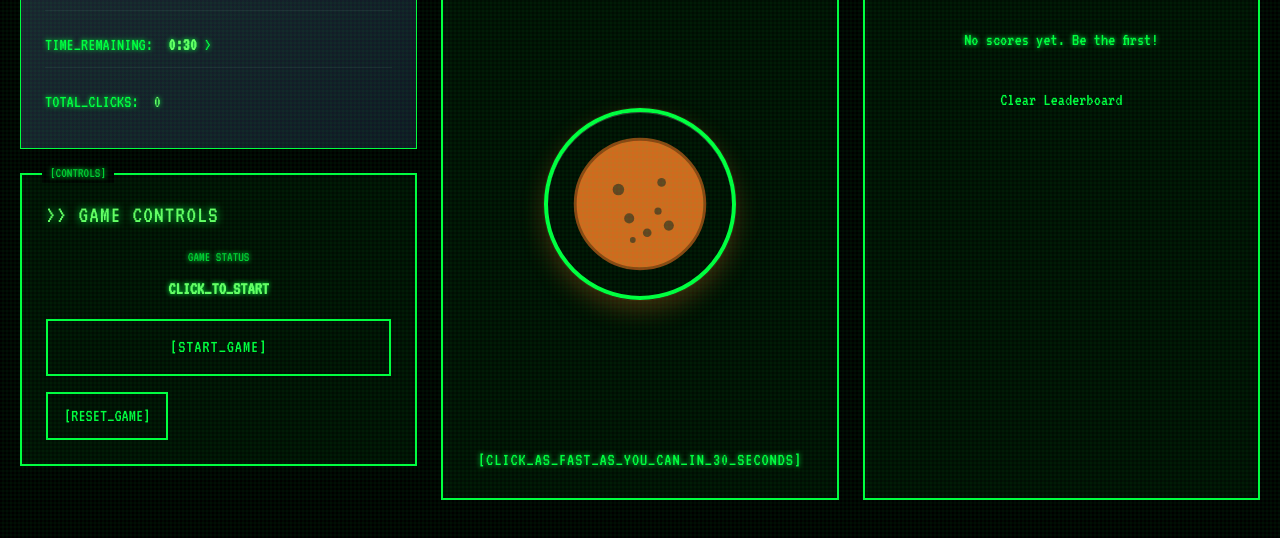
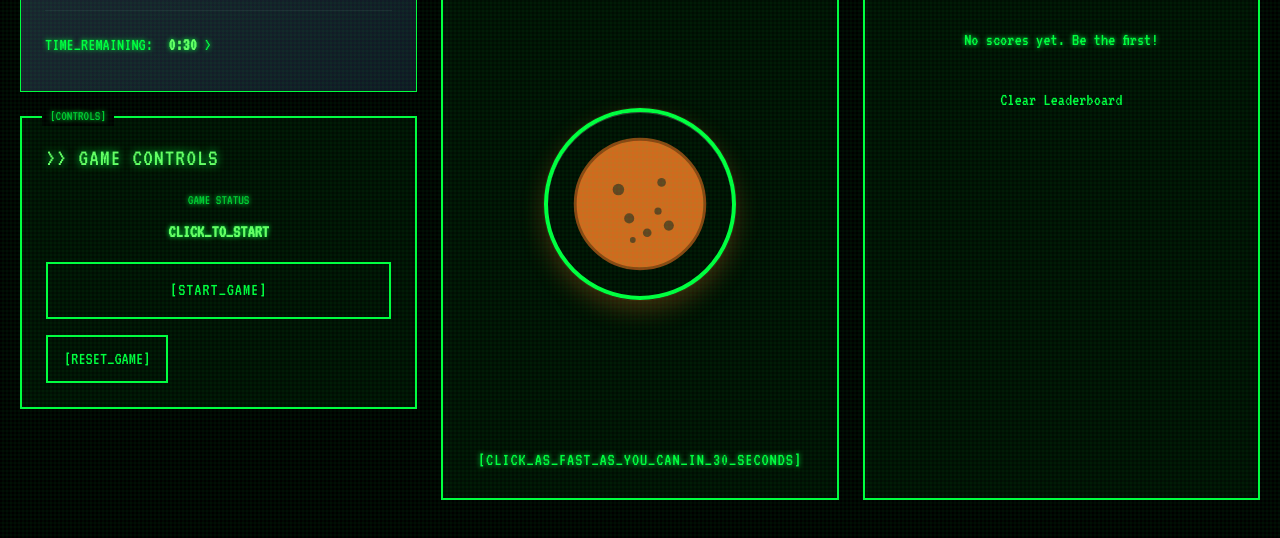
Before and after one commit to Revou-FSSE-Jun25/milestone-2-rachmandika29, a plain HTML site: page pages/clicker.html in a window 1280 px wide. Shown: the part 148-686 px from the top of the page. Drawn offline with nearby package versions, Linux system fonts and the light colour scheme.

Commit message:
refactor: remove clicker total feature.

```diff
--- a/js/games/clicker.js
+++ b/js/games/clicker.js
@@ -8,7 +8,6 @@ class CookieClickerGame {
   constructor() {
     this.gameState = {
       cookies: 0,
-      totalClicks: 0,
       timeRemaining: 30,
       gameActive: false,
       gameStarted: false,
@@ -48,7 +47,6 @@ class CookieClickerGame {
     this.elements = {
       mainClicker: document.getElementById("mainClicker"),
       totalScore: document.getElementById("totalScore"),
-      totalClicks: document.getElementById("totalClicks"),
       timeRemaining: document.getElementById("timeRemaining"),
       gameStatus: document.getElementById("gameStatus"),
       startButton: document.getElementById("startButton"),
@@ -97,7 +95,6 @@ class CookieClickerGame {
 
     const clickValue = 1;
     this.gameState.cookies += clickValue;
-    this.gameState.totalClicks++;
 
     // Create click effect
     this.createClickEffect(event, clickValue);
@@ -122,7 +119,6 @@ class CookieClickerGame {
     this.gameState.gameStarted = true;
     this.gameState.timeRemaining = 30
     this.gameState.cookies = 0;
-    this.gameState.totalClicks = 0;
 
     this.startTimer();
     this.updateUI();
@@ -136,8 +132,6 @@ class CookieClickerGame {
     this.gameState.gameStarted = false;
     this.gameState.timeRemaining = 30;
     this.gameState.cookies = 0;
-    this.gameState.totalClicks = 0;
-
     if (this.gameTimer) {
       clearInterval(this.gameTimer);
       this.gameTimer = null;
@@ -216,9 +210,6 @@ class CookieClickerGame {
   updateUI() {
     this.elements.totalScore.textContent = Utils.formatNumber(
       this.gameState.cookies
-    );
-    this.elements.totalClicks.textContent = Utils.formatNumber(
-      this.gameState.totalClicks
     );
 
     // Update timer display
--- a/pages/clicker.html
+++ b/pages/clicker.html
@@ -68,15 +68,7 @@
                   >00:30</span>
                 >
               </div>
-              <div class="stat-item text-lg">
-                <span class="text-terminal-green">TOTAL_CLICKS:</span>
-                <span
-                  id="totalClicks"
-                  class="text-lg text-terminal-green-bright ml-2"
-                  aria-live="polite"
-                  >0</span
-                >
-              </div>
+
 
             </div>
           </section>
```
